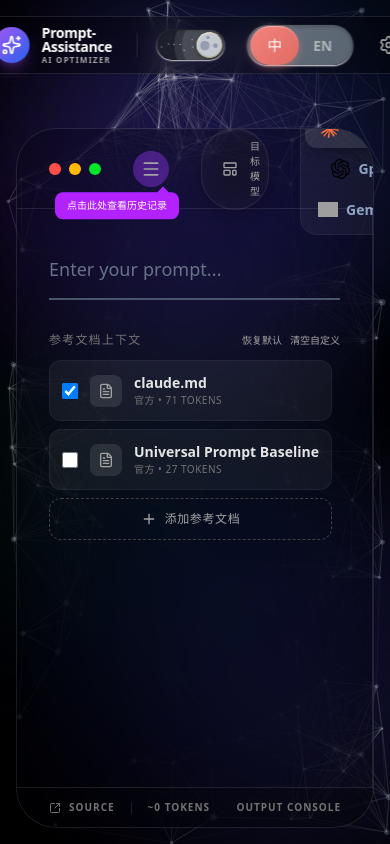
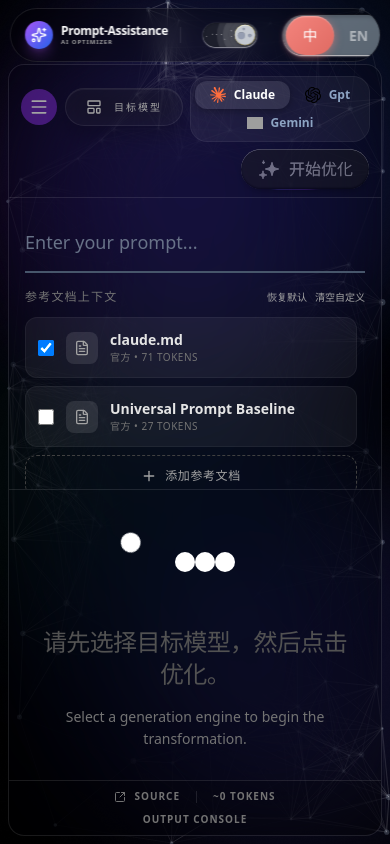
Before and after one commit to Besty0728/Prompt-Assistance, a Svelte app: page / in a window 390 px wide. Built offline with nearby package versions, Linux system fonts and the light colour scheme; grey boxes are pictures that could not be loaded.

Commit message:
兼容移动端的布局，UI美化

```diff
--- a/src/App.svelte
+++ b/src/App.svelte
@@ -23,41 +23,45 @@
 <Background />
 
 <main
-  class="h-screen w-screen overflow-hidden flex flex-col text-neutral-800 dark:text-neutral-100 font-sans selection:bg-purple-500/30 relative transition-colors duration-500"
+  class="h-[100dvh] w-screen overflow-hidden flex flex-col text-neutral-800 dark:text-neutral-100 font-sans selection:bg-purple-500/30 relative transition-colors duration-500"
 >
   <!-- Floating Glass Header -->
   <nav
-    class="fixed top-4 left-1/2 -translate-x-1/2 z-50 flex items-center p-2 pr-3 rounded-full border border-[var(--glass-border)] bg-[var(--glass-surface)] backdrop-blur-md shadow-[var(--glass-shadow)] transition-all duration-300 hover:scale-[1.01]"
+    class="fixed top-2 md:top-4 left-1/2 -translate-x-1/2 z-50 flex items-center p-1.5 md:p-2 pr-2 md:pr-3 max-w-[95vw] overflow-x-auto rounded-full border border-[var(--glass-border)] bg-[var(--glass-surface)] backdrop-blur-md shadow-[var(--glass-shadow)] transition-all duration-300 hover:scale-[1.01]"
   >
     <!-- Title / Logo Component -->
-    <div class="flex items-center gap-3 px-4 group cursor-pointer select-none">
+    <div
+      class="flex items-center gap-2 md:gap-3 px-2 md:px-4 group cursor-pointer select-none shrink-0"
+    >
       <div
-        class="relative flex items-center justify-center p-2 rounded-full bg-gradient-to-br from-purple-500 to-blue-600 shadow-lg shadow-purple-500/30 group-hover:rotate-12 transition-transform duration-500"
+        class="relative flex items-center justify-center p-1.5 md:p-2 rounded-full bg-gradient-to-br from-purple-500 to-blue-600 shadow-lg shadow-purple-500/30 group-hover:rotate-12 transition-transform duration-500"
       >
-        <Sparkles class="size-5 text-white" />
+        <Sparkles class="size-4 md:size-5 text-white" />
         <div
           class="absolute inset-0 bg-white/30 rounded-full blur-md opacity-0 group-hover:opacity-100 transition-opacity"
         ></div>
       </div>
       <div class="flex flex-col">
         <h1
-          class="text-sm font-bold tracking-tight text-neutral-900 dark:text-white leading-none"
+          class="text-xs md:text-sm font-bold tracking-tight text-neutral-900 dark:text-white leading-none whitespace-nowrap"
         >
           {t.title}
         </h1>
         <span
-          class="text-[8px] uppercase tracking-[0.15em] font-bold text-neutral-500 dark:text-neutral-400 leading-none mt-0.5"
+          class="text-[6px] md:text-[8px] uppercase tracking-[0.15em] font-bold text-neutral-500 dark:text-neutral-400 leading-none mt-0.5 whitespace-nowrap"
           >AI OPTIMIZER</span
         >
       </div>
     </div>
 
-    <div class="w-px h-6 bg-black/10 dark:bg-white/10 mx-2"></div>
+    <div
+      class="w-px h-4 md:h-6 bg-black/10 dark:bg-white/10 mx-1 md:mx-2 shrink-0"
+    ></div>
 
     <!-- Actions -->
-    <div class="flex items-center gap-3">
+    <div class="flex items-center gap-2 md:gap-3 shrink-0">
       <!-- Animated Theme Switch (Restored) -->
-      <div class="scale-75 origin-center">
+      <div class="scale-[0.6] md:scale-75 origin-center">
         <label class="theme-switch">
           <input
             type="checkbox"
@@ -115,16 +119,16 @@
       <!-- Settings (Spinning Restored) -->
       <button
         onclick={() => (showSettings = true)}
-        class="settings-btn group p-2.5 rounded-full hover:bg-black/5 dark:hover:bg-white/10 text-neutral-500 dark:text-neutral-400 hover:text-purple-600 dark:hover:text-purple-400 transition-all duration-300 ml-1"
+        class="settings-btn group p-1.5 md:p-2.5 rounded-full hover:bg-black/5 dark:hover:bg-white/10 text-neutral-500 dark:text-neutral-400 hover:text-purple-600 dark:hover:text-purple-400 transition-all duration-300 ml-1"
         aria-label="Open Settings"
       >
-        <SettingsIcon class="size-5" />
+        <SettingsIcon class="size-4 md:size-5" />
       </button>
     </div>
   </nav>
 
   <div
-    class="flex-1 w-full max-w-[1920px] mx-auto p-4 md:p-6 lg:p-8 pt-32 transition-all duration-500"
+    class="flex-1 w-full max-w-[1920px] mx-auto p-2 md:p-6 lg:p-8 pt-16 md:pt-24 lg:pt-28 transition-all duration-500 min-h-0"
   >
     <Optimizer />
   </div>
--- a/src/components/HistorySidebar.svelte
+++ b/src/components/HistorySidebar.svelte
@@ -63,7 +63,7 @@
 
     <!-- Sidebar Drawer -->
     <div
-        class="fixed top-0 left-0 h-full w-80 sm:w-96 z-50 flex flex-col bg-white/80 dark:bg-[#121212]/80 backdrop-blur-2xl border-r border-white/20 dark:border-white/5 shadow-2xl"
+        class="fixed top-0 left-0 h-full w-full max-w-[85vw] sm:max-w-sm sm:w-96 z-50 flex flex-col bg-white/80 dark:bg-[#121212]/80 backdrop-blur-2xl border-r border-white/20 dark:border-white/5 shadow-2xl"
         transition:fly={{ x: -100, duration: 400, opacity: 1 }}
         onclick={(e) => e.stopPropagation()}
     >
--- a/src/components/Optimizer.svelte
+++ b/src/components/Optimizer.svelte
@@ -187,15 +187,17 @@
 </script>
 
 <div
-    class="w-full h-full flex flex-col bg-[var(--glass-surface)] backdrop-blur-3xl saturate-150 border border-[var(--glass-border)] rounded-[40px] overflow-hidden shadow-[var(--glass-shadow)] transition-all duration-700"
+    class="w-full h-full flex flex-col bg-[var(--glass-surface)] backdrop-blur-3xl saturate-150 border border-[var(--glass-border)] rounded-2xl md:rounded-[40px] overflow-hidden shadow-[var(--glass-shadow)] transition-all duration-700"
 >
     <!-- Inner Header -->
     <div
-        class="shrink-0 h-20 px-8 flex items-center justify-between border-b border-[var(--glass-border)] bg-white/5 dark:bg-black/5"
+        class="shrink-0 h-auto py-2 px-3 md:h-16 md:p-0 md:px-6 flex flex-col md:flex-row gap-2 md:gap-0 items-center justify-between border-b border-[var(--glass-border)] bg-white/5 dark:bg-black/5"
     >
-        <div class="flex items-center gap-8">
-            <!-- macOS Traffic Lights -->
-            <div class="flex items-center gap-2">
+        <div
+            class="flex flex-wrap justify-between w-full md:w-auto items-center gap-2 md:gap-4"
+        >
+            <!-- macOS Traffic Lights (Hidden on Mobile/Tablet Landscape, Show on LG) -->
+            <div class="hidden lg:flex items-center gap-2">
                 <span
                     class="w-3 h-3 rounded-full bg-[#ff605c] hover:brightness-110 transition-all cursor-pointer"
                 ></span>
@@ -223,21 +225,12 @@
                     <span
                         class="absolute inset-0 rounded-full bg-purple-500/30 animate-ping pointer-events-none"
                     ></span>
-
-                    <!-- Tooltip -->
-                    <div
-                        class="absolute top-full right-[-10px] mt-3 px-3 py-1.5 bg-purple-600 text-white text-[10px] font-bold rounded-lg whitespace-nowrap shadow-lg animate-bounce pointer-events-none z-20"
-                    >
-                        <div
-                            class="absolute -top-1 right-3 w-2 h-2 bg-purple-600 rotate-45"
-                        ></div>
-                        {t.historyGuide}
-                    </div>
                 {/if}
             </div>
 
+            <!-- Target Model Pill (Hidden on Mobile/Tablet Landscape, Show on LG) -->
             <div
-                class="glass-pill group cursor-default"
+                class="glass-pill group cursor-default hidden lg:flex"
                 onmousemove={handlePillMouseMove}
                 style="--x: {pillX}%; --y: {pillY}%;"
             >
@@ -254,7 +247,9 @@
             </div>
 
             <!-- Radio Model Selector -->
-            <div class="radio-inputs">
+            <div
+                class="radio-inputs w-full flex-1 md:w-auto md:flex-none order-last md:order-none mt-1 md:mt-0"
+            >
                 {#each [{ id: "claude", icon: "/icons/claude-color.svg" }, { id: "gpt", icon: "/icons/openai-2.svg" }, { id: "gemini", icon: "/icons/gemini-color.svg" }] as target}
                     <label class="radio">
                         <input
@@ -264,13 +259,14 @@
                                 target.id}
                             onchange={() => setTarget(target.id as ModelType)}
                         />
-                        <span class="name">
+                        <span class="name !px-2.5 !py-1.5 md:!px-4 md:!py-2">
                             <img
                                 src={target.icon}
                                 alt={target.id}
-                                class="size-5 object-contain"
+                                class="size-4 md:size-5 object-contain"
                             />
-                            <span class="capitalize font-semibold"
+                            <span
+                                class="capitalize font-semibold text-xs md:text-sm"
                                 >{target.id}</span
                             >
                         </span>
@@ -279,7 +275,9 @@
             </div>
         </div>
 
-        <div class="flex items-center gap-8">
+        <div
+            class="flex items-center w-full md:w-auto justify-end gap-2 md:gap-4 lg:gap-8"
+        >
             <div class="flex flex-col items-end hidden xl:flex">
                 <span
                     class="text-[10px] uppercase tracking-[0.4em] text-neutral-400 dark:text-neutral-600 font-black mb-1"
@@ -294,7 +292,7 @@
             <button
                 onclick={optimize}
                 disabled={isOptimizing || !inputPrompt.trim()}
-                class="sparkle-button"
+                class="sparkle-button !py-2 !px-4 md:!py-3.5 md:!px-6"
             >
                 <div class="dots_border"></div>
                 {#if isOptimizing}
@@ -348,13 +346,13 @@
         </div>
     {/if}
 
-    <div class="flex-1 flex flex-row min-h-0 overflow-hidden">
+    <div class="flex-1 flex flex-col md:flex-row min-h-0 overflow-hidden">
         <!-- INPUT SECTION -->
         <div
-            class="flex-1 flex flex-col min-h-0 border-r border-[var(--glass-border)]"
+            class="flex-1 flex flex-col min-h-0 border-b md:border-b-0 md:border-r border-[var(--glass-border)]"
         >
             <!-- Animated Input Area -->
-            <div class="p-8">
+            <div class="p-4 md:p-8">
                 <div class="form-control">
                     <input
                         type="text"
@@ -392,7 +390,7 @@
 
             <!-- Left Column Content (Reference Context Manager) -->
             <div
-                class="px-8 flex-1 min-h-0 flex flex-col gap-3 overflow-hidden"
+                class="px-4 md:px-8 flex-1 min-h-0 flex flex-col gap-3 overflow-hidden"
             >
                 <div class="flex items-center justify-between">
                     <h3
@@ -588,7 +586,7 @@
                 </div>
             {:else}
                 <div
-                    class="flex-1 flex flex-col items-center justify-center gap-10 p-20 select-none bg-black/5"
+                    class="flex-1 flex flex-col items-center justify-center gap-6 md:gap-10 p-8 md:p-20 select-none bg-black/5"
                 >
                     <!-- Newton's Cradle Animation -->
                     <div class="newtons-cradle">
@@ -618,7 +616,7 @@
 
     <!-- UNIFIED FOOTER -->
     <div
-        class="shrink-0 h-10 border-t border-[var(--glass-border)] bg-gray-50/50 dark:bg-black/20 flex items-center px-8 justify-between text-[10px] uppercase tracking-widest font-black text-neutral-400 dark:text-neutral-500 select-none"
+        class="shrink-0 h-auto py-2 md:py-0 md:h-10 border-t border-[var(--glass-border)] bg-gray-50/50 dark:bg-black/20 flex flex-col md:flex-row gap-2 md:gap-0 items-center px-4 md:px-8 justify-between text-[10px] uppercase tracking-widest font-black text-neutral-400 dark:text-neutral-500 select-none"
     >
         <!-- Left Info -->
         <div class="flex items-center gap-4">
```
